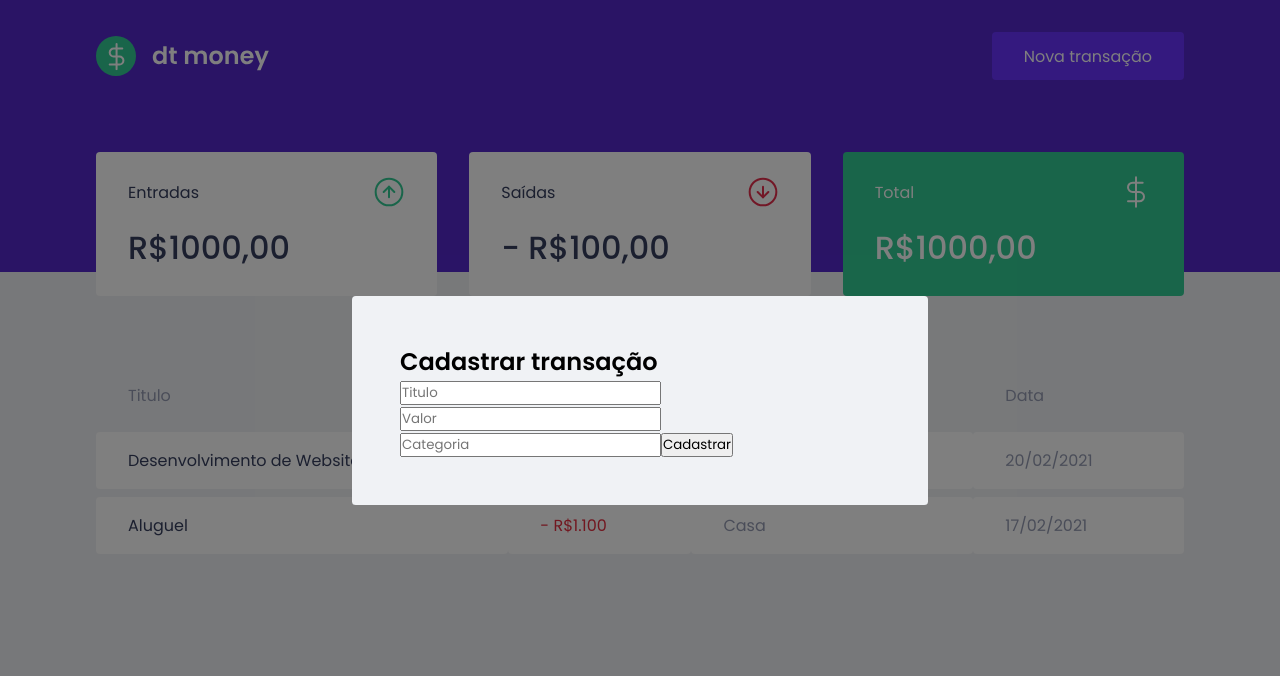
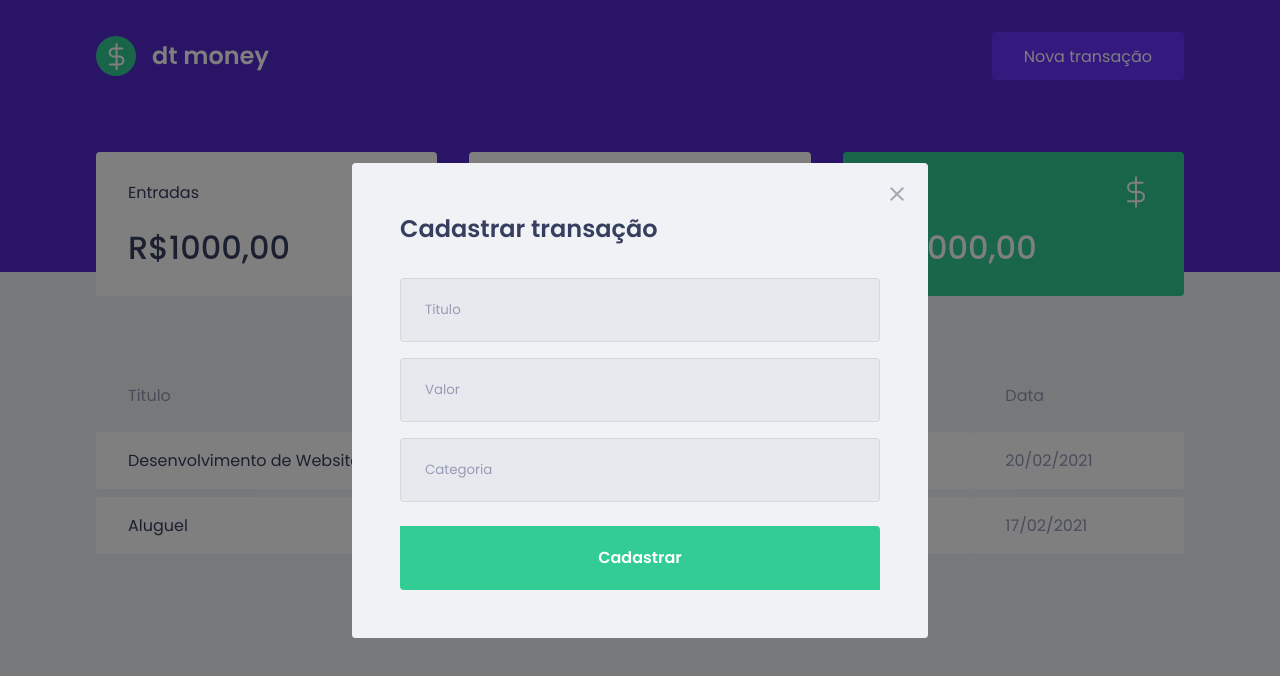
Before and after one commit to AdrianoMoreira86/dtmoney, a React (Create React App) app: page / in a window 1280 px wide. Both pictures are taken after a click on the button "Nova transação". Shown: the top 676 px of the page. Built offline with nearby package versions, Linux system fonts and the light colour scheme; no server answers; what miragejs would draw is missing.

Commit message:
modal styles

```diff
--- a/src/components/NewTransactionModal/index.tsx
+++ b/src/components/NewTransactionModal/index.tsx
@@ -1,5 +1,6 @@
 import Modal from 'react-modal';
 import { Container } from './styles';
+import closeImg from '../../assets/close.svg';
 
 interface NewTransactionModalProps {
     isOpen: boolean;
@@ -15,6 +16,15 @@ export function NewTransactionModal({ isOpen, onRequestClose }: NewTransactionMo
             overlayClassName="react-modal-overlay"
             className="react-modal-content"
         >
+
+            <button type='button'
+             onClick={onRequestClose}
+             className='react-modal-close'
+            >
+                <img src={closeImg}
+                 alt="Fechar Modal"
+                />
+            </button>
             <Container>
             <h2>Cadastrar transação</h2>
 
--- a/src/components/NewTransactionModal/styles.ts
+++ b/src/components/NewTransactionModal/styles.ts
@@ -2,4 +2,51 @@ import styled from "styled-components";
 
 export const Container = styled.form`
 
+    h2 {
+        color: var(--text-title);
+        font-size: 1.5rem;
+        margin-bottom: 2rem;
+    }
+
+    input {
+        width: 100%;
+        padding: 0 1.5rem;
+        height: 4rem;
+        border-radius: 0.25rem;
+
+        border: 1px solid #d7d7d7;
+        background: #e7e9ee;
+
+        font-weight: 400;
+        font-size: 1.rem;
+
+        &::placeholder {
+            color: var(--text-body);
+        }
+
+        & + input {
+            margin-top: 1rem;
+        }
+
+    }
+
+    button[type="submit"] {
+        width: 100%;
+        padding: 0 1.5rem;
+        height: 4rem;
+        background: var(--green);
+        color: #FFF;
+        border-radius: 0%.25rem;
+        border: 0;
+        font-size: 1rem;
+        margin-top: 1.5rem;
+        font-weight: 600;
+
+        transition: filter 0.2s;
+
+        &:hover {
+            filter: brightness(0.9);
+        }
+
+    }
 `;
--- a/src/styles/global.ts
+++ b/src/styles/global.ts
@@ -75,4 +75,17 @@ export const GlobalStyle = createGlobalStyle`
         border-radius: 0.24rem;
 
     }
+    .react-modal-close {
+       position: absolute;
+       right: 1.5rem;
+       top: 1.5rem;
+       border: 0;
+       background: transparent;
+
+        transition: filter 0.2s;
+
+       &:hover {
+           filter: brightness(0.8);
+       }
+    }
 `
```
